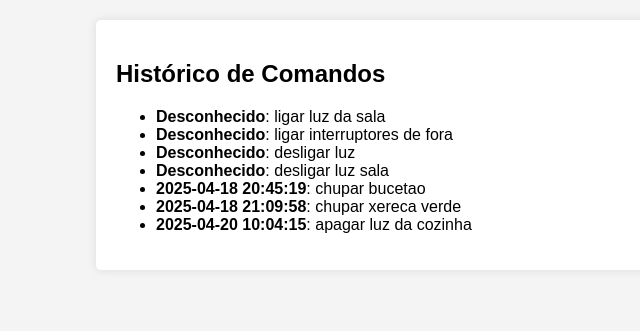
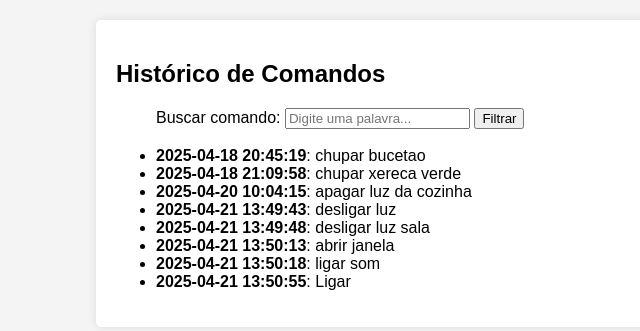
Before and after one commit to lennonmuller/Automacao-de-escritorio, a Flask app: page /historico in a window 1280 px wide. Shown: the part 38-369 px from the top of the page, without its empty margins (124-764 px from the left). Run offline with Flask 3, Linux system fonts and the light colour scheme.

Commit message:
caixa de pesquisa e filtro para histórico

```diff
--- a/app/routes.py
+++ b/app/routes.py
@@ -31,19 +31,19 @@ def salvar():
     quantidade = contar_comandos()
     return render_template("comandos.html", quantidade=quantidade)
 
-@routes.route("/historico")
+@routes.route("/historico", methods=["GET"])
 def historico():
+    filtro = request.args.get("filtro", "").lower()  # Pega o valor do filtro
+
     comandos = []
     try:
         with open("comandos_salvos.txt", "r", encoding="utf-8") as arquivo:
-            linhas = arquivo.readlines()
-            for linha in linhas:
-                if " - " in linha:
-                    data, comando = linha.strip().split(" - ", 1)
-                    comandos.append((data, comando))
-                else:
-                    comandos.append(("Desconhecido", linha.strip()))  # linha antiga ou mal formatada
+            for linha in arquivo:
+                if "-" in linha:
+                    data, comando = linha.split(" - ", 1)
+                    if filtro in comando.lower():
+                        comandos.append((data.strip(), comando.strip()))
     except FileNotFoundError:
-        pass  # Nenhum comando salvo ainda
+        comandos = []
 
     return render_template("historico.html", comandos=comandos)
--- a/app/templates/historico.html
+++ b/app/templates/historico.html
@@ -5,6 +5,13 @@
 {% block content %}
 <h2>Histórico de Comandos</h2>
 <ul>
+    <form method="GET" action="/historico">
+        <label for="filtro">Buscar comando:</label>
+        <input type="text" id="filtro" name="filtro" placeholder="Digite uma palavra...">
+        <button type="submit">Filtrar</button>
+    </form>
+    <br>
+
     {% for data, comando in comandos %}
         <li><strong>{{ data }}</strong>: {{ comando }}</li>
     {% endfor %}
--- a/comandos_salvos.txt
+++ b/comandos_salvos.txt
@@ -5,3 +5,8 @@ desligar luz sala
 2025-04-18 20:45:19 - chupar bucetao
 2025-04-18 21:09:58 - chupar xereca verde
 2025-04-20 10:04:15 - apagar luz da cozinha
+2025-04-21 13:49:43 - desligar luz
+2025-04-21 13:49:48 - desligar luz sala
+2025-04-21 13:50:13 - abrir janela
+2025-04-21 13:50:18 - ligar som
+2025-04-21 13:50:55 - Ligar
```
